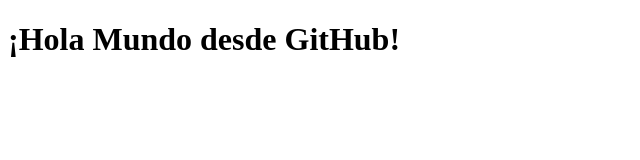
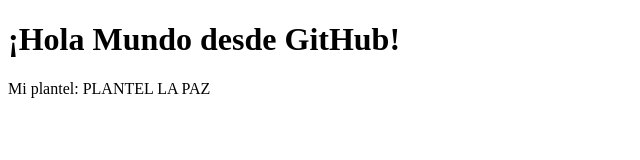
Before and after one commit to Patitofeli2006/mi-primer-repositorio, a plain HTML site: page index.html in a window 1280 px wide. Shown: the whole page, without its empty margins (0-640 px from the left). Drawn offline with Linux system fonts and the light colour scheme.

Commit message:
agregué mi plantel LA PAZ SONIA CUEVAS ORDOÑEZ

```diff
--- a/index.html
+++ b/index.html
@@ -5,5 +5,7 @@
 <h1> ¡Hola Mundo desde GitHub!</h1>
 </head>
 <body>
+    <p>Mi plantel: PLANTEL LA PAZ
+    </p>
 </body>
 </html>
```
